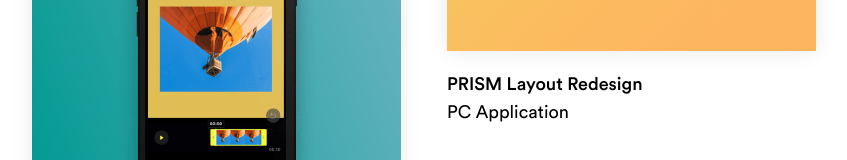
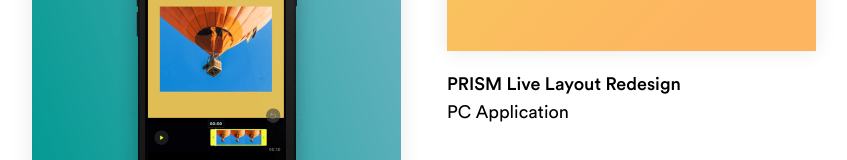
Before and after one commit to hermy0211/portfolio, a React (Create React App) app: page /articles in a window 1280 px wide. Shown: the part 617-777 px from the top of the page, without its empty margins (216-1063 px from the left). Built offline with nearby package versions, Linux system fonts and the light colour scheme.

Commit message:
Added 'Live' to main page

```diff
--- a/src/Main.js
+++ b/src/Main.js
@@ -140,7 +140,7 @@ class Main extends Component {
                 class="project-default mobile"
                 hmw={["How might we create", <br/>, "a layout that is scalable", <br/>, "and intuitive to use?"]}
                 color="rgba(251, 192, 96, 0.95)"
-                title="PRISM Layout Redesign"
+                title="PRISM Live Layout Redesign"
                 category="PC Application"
                 index="2"
               />
@@ -166,7 +166,7 @@ class Main extends Component {
                 class="project-default"
                 hmw={["How might we create", <br/>, "a layout that is scalable", <br/>, "and intuitive to use?"]}
                 color="rgba(251, 192, 96, 0.95)"
-                title="PRISM Layout Redesign"
+                title="PRISM Live Layout Redesign"
                 category="PC Application"
                 index="2"
               />
```
